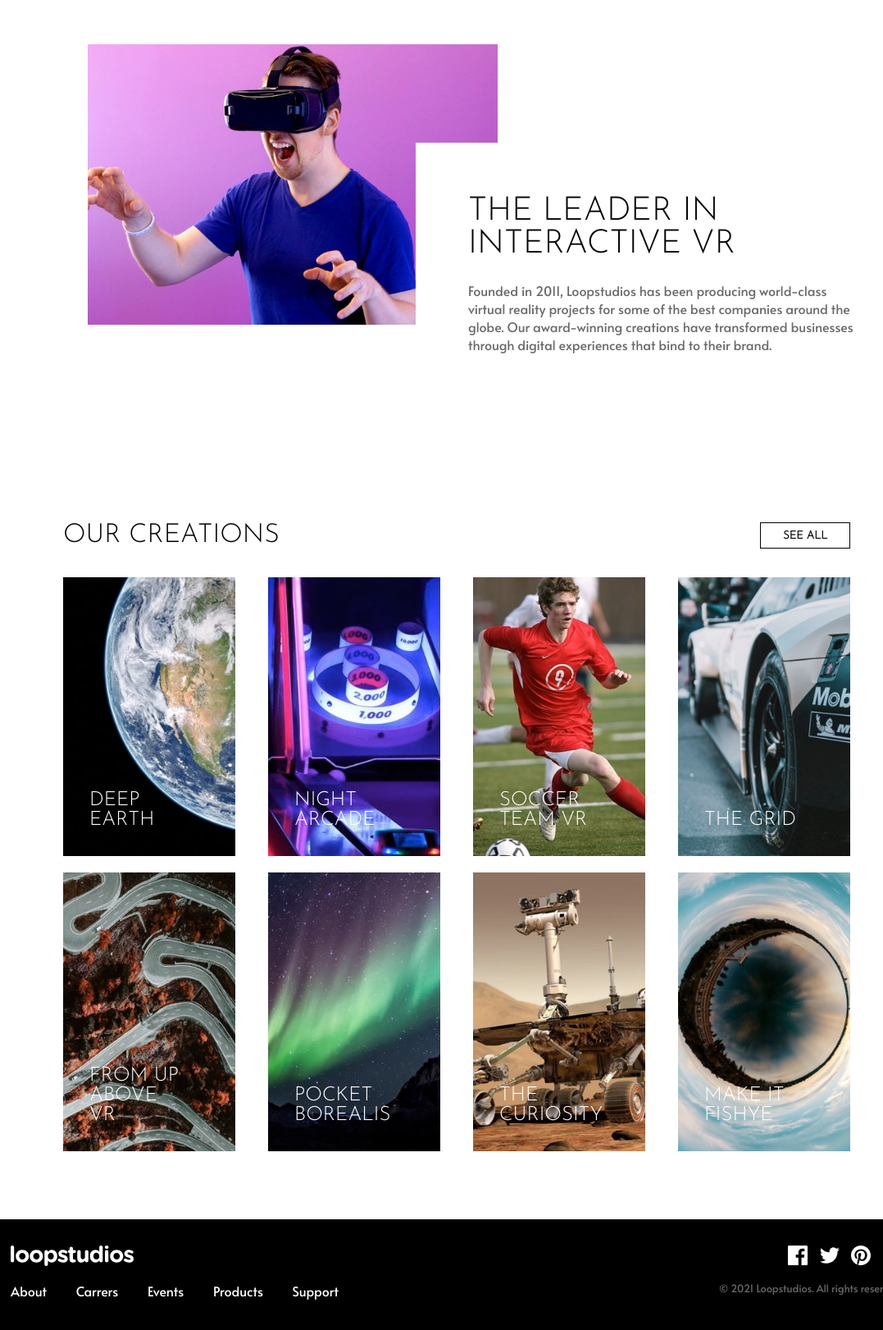
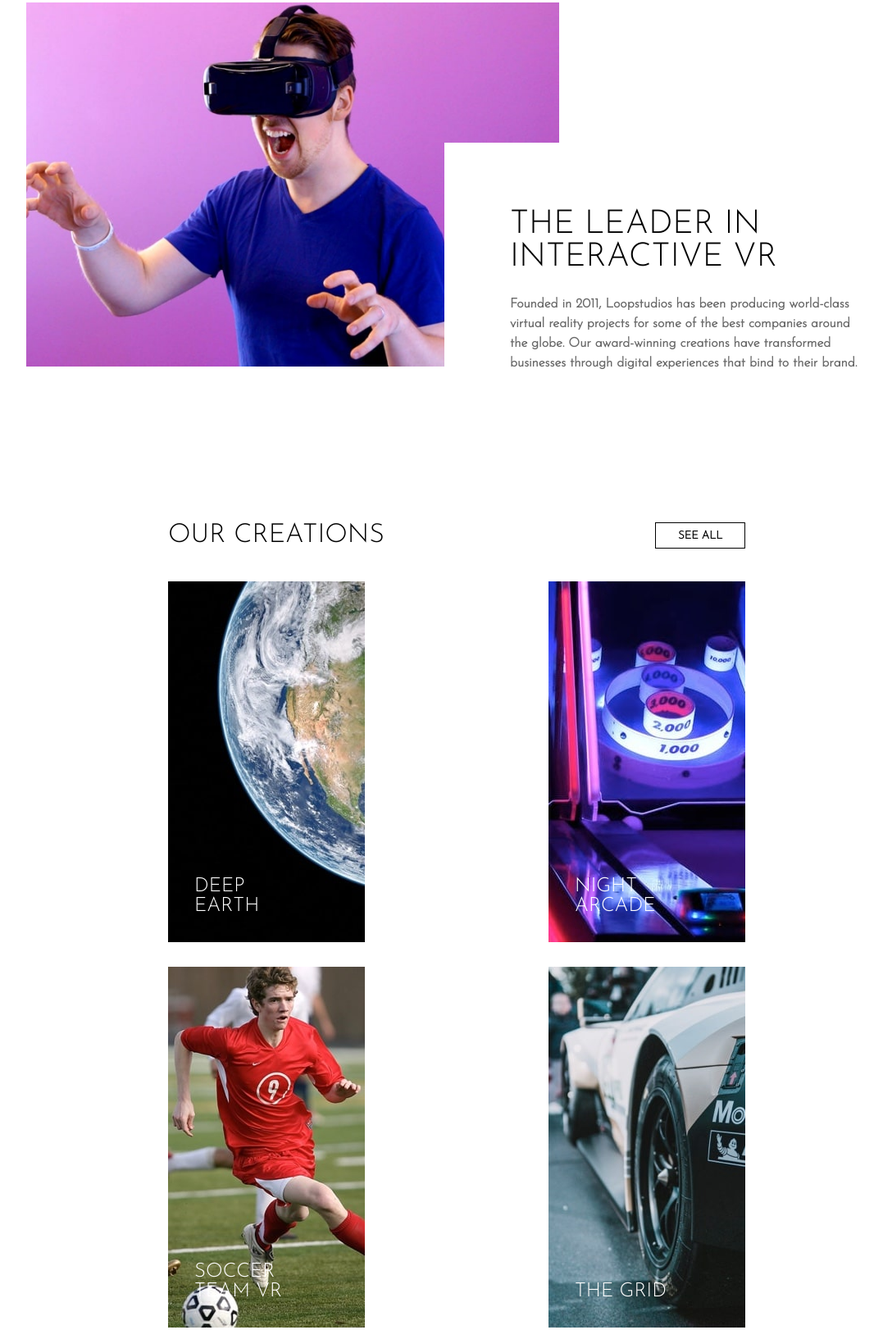
Before and after one commit to delfigica/loopstudios-landing-page, a plain HTML site: page index.html in a window 1280 px wide. Shown: the part 773-2395 px from the top of the page at 82% size, without its empty margins (83-1160 px from the left). Drawn offline with Linux system fonts and the light colour scheme.

Commit message:
fix screen dimension

```diff
--- a/style.css
+++ b/style.css
@@ -13,9 +13,10 @@ img {
 .banner-box {
   background-image: url("./images/desktop/image-hero.jpg");
   background-repeat: no-repeat;
-  background-size: 1500px;
+  background-size: cover;
+  filter: grayscale(10%);
   height: 80vh;
-  padding: 2em 5em;
+  padding: 4em 5em;
 }
 
 .logo-box {
@@ -26,6 +27,7 @@ img {
   display: flex;
   justify-content: space-between;
   align-items: center;
+  /* padding: 4em 6em; */
 }
 
 .navbar-links-box {
@@ -54,11 +56,12 @@ img {
 }
 
 .banner-text-box h2 {
-  border: 2px solid white;
+  border: 1px solid white;
   color: white;
   font-size: 3em;
   padding: 0.5em;
   width: 450px;
+  font-weight: lighter;
 }
 .navbar-responsive-img-box {
   display: none;
@@ -135,7 +138,7 @@ img {
 }
 
 .interactive-img-box {
-  width: 500px;
+  width: 650px;
   position: relative;
   left: 100px;
 }
@@ -143,9 +146,10 @@ img {
 .interactive-text-box {
   background-color: white;
   width: 600px;
-  padding: 4em;
+  padding: 5em;
   position: relative;
-  top: 120px;
+  top: 140px;
+  left: -40px;
 }
 
 .interactive-text-box h3 {
@@ -156,9 +160,10 @@ img {
 }
 
 .interactive-text-box p {
-  font-family: "Alata", sans-serif;
+  font-family: "Josefin Sans", sans-serif;
   font-size: 1em;
-  font-weight: 400;
+  font-weight: bold;
+  line-height: 1.5;
   margin: 25px 0px;
   color: hsl(0, 0%, 41%);
 }
@@ -191,7 +196,11 @@ img {
   margin: 50px auto;
   font-family: "Josefin Sans", sans-serif;
 }
-
+@media (min-width: 1050px) {
+  .creations-box {
+    width: 55%;
+  }
+}
 .creations-text-box {
   display: flex;
   justify-content: space-between;
@@ -231,14 +240,16 @@ img {
 
 .card {
   background-repeat: no-repeat;
-  background-size: 210px;
+  /* background-size: 250px; */
   background-color: black;
-  margin: 10px 0px;
+  width: 240px;
+  height: 440px;
+  margin: 15px 0;
 }
 
 .card-box {
-  width: 210px;
-  height: 340px;
+  width: 240px;
+  height: 440px;
   color: white;
   display: flex;
   align-items: end;
```
